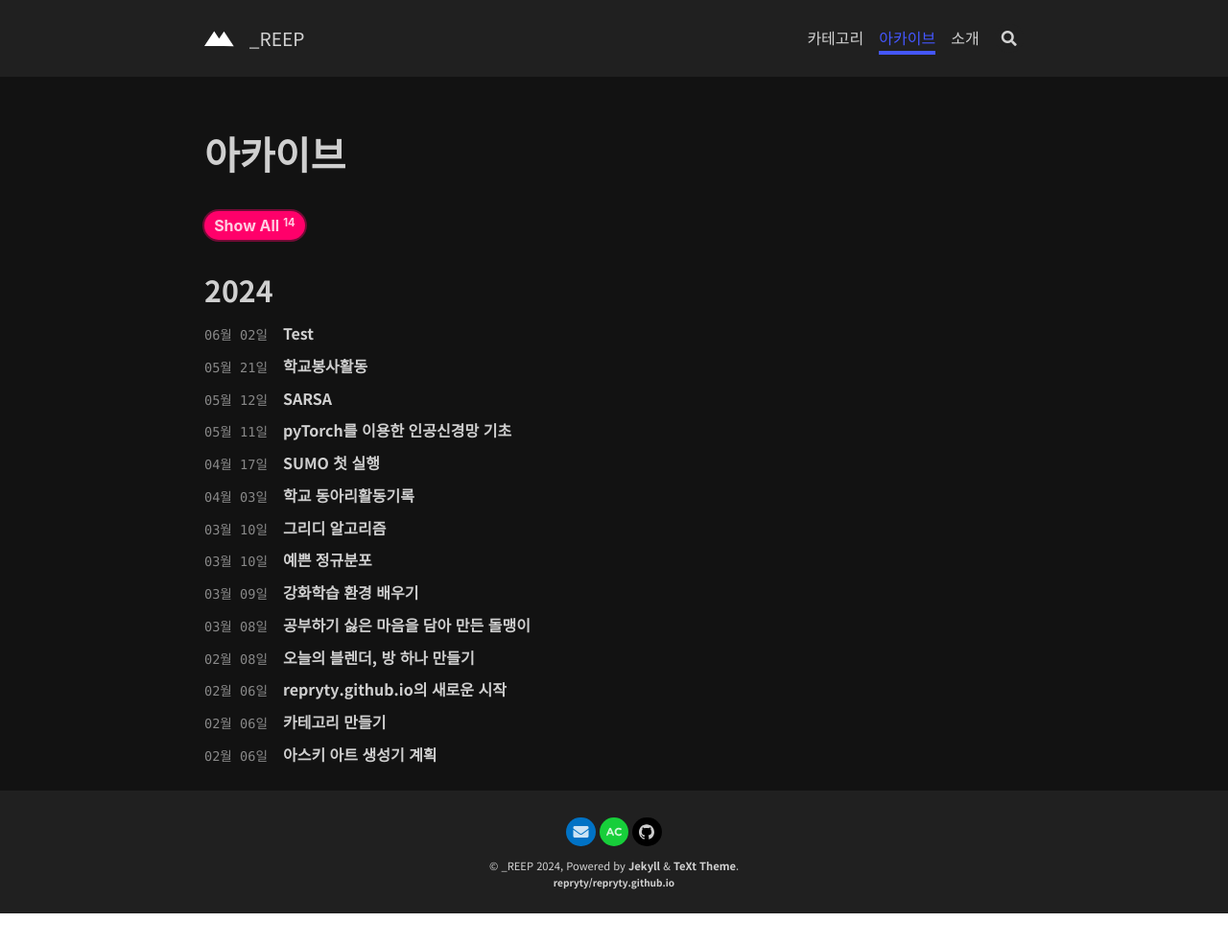
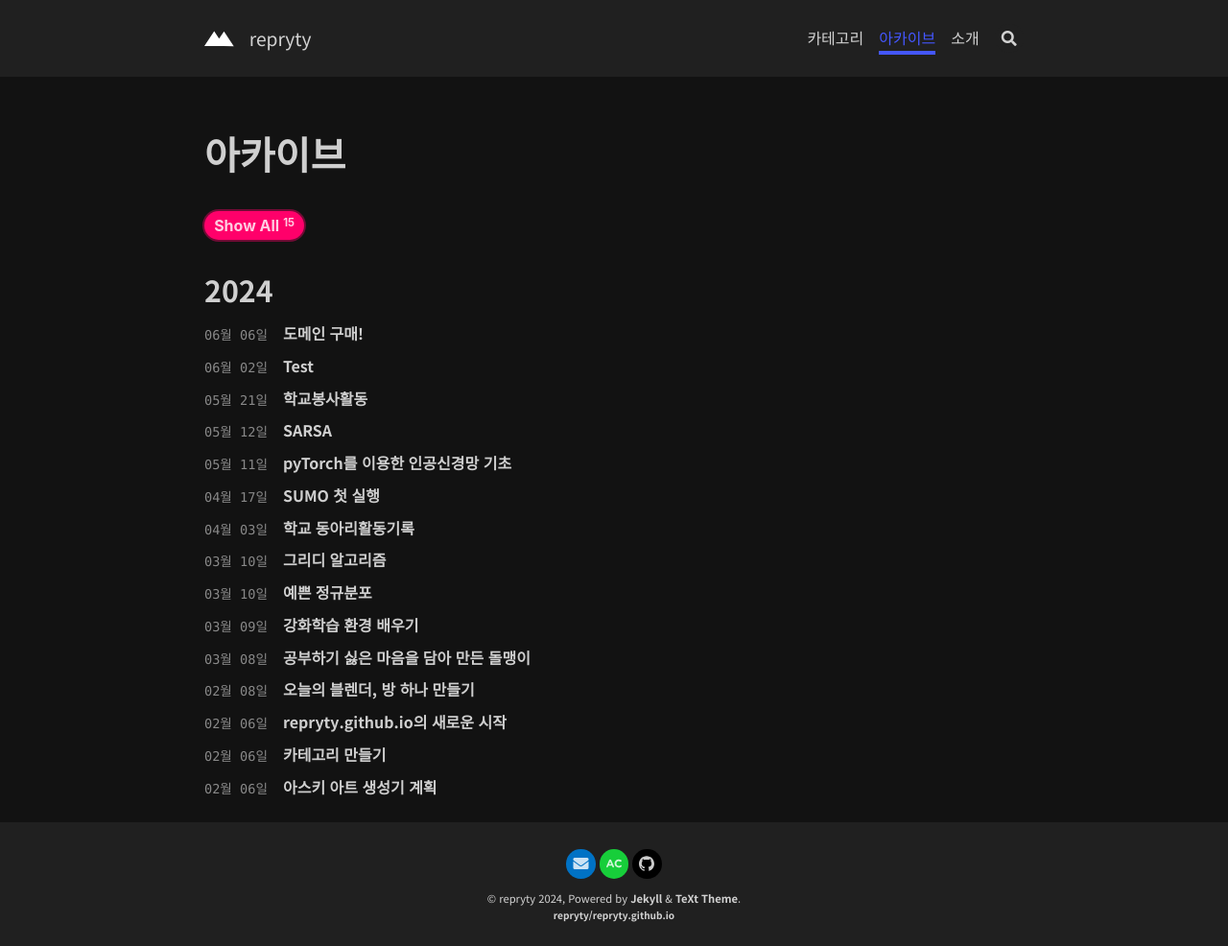
Before and after one commit to repryty/repryty.github.io, a Jekyll site: the page built from archive.html, in a window 1280 px wide. Shown: the whole page at 96% size. Built offline with Jekyll 4.4.1, drawn with Linux system fonts in a browser that asks for light colours; nearby versions of some CDN libraries; before the commit the page ends 952 px from its top, so only the background shows below that.

Commit message:
new domain

```diff
--- a/_config.yml
+++ b/_config.yml
@@ -18,11 +18,11 @@
 ##############################
 text_skin: dark # "default" (default), "dark", "forest", "ocean", "chocolate", "orange"
 highlight_theme: tomorrow-night # "default" (default), "tomorrow", "tomorrow-night", "tomorrow-night-eighties", "tomorrow-night-blue", "tomorrow-night-bright"
-url     : repryty.github.io # the base hostname & protocol for your site e.g. https://www.someone.com
+url     : https://repryty.dev # the base hostname & protocol for your site e.g. https://www.someone.com
 baseurl : # does not include hostname
-title   : _REEP
+title   : repryty
 description: > # this means to ignore newlines until "Language & timezone"
-  The site of _REEP
+  The site of repryty
 
 
 ## => Language and Timezone
@@ -36,7 +36,7 @@ timezone: Asia/Seoul # see https://en.wikipedia.org/wiki/List_of_tz_database_tim
 author:
   type      : person # "person" (default), "organization"
   name      : REEP
-  url       : repryty.github.io
+  url       : repryty.dev
   avatar    : /asset/images/logo/REEPSTORE_LOGO.png # path or url of avatar image (square)
   bio       : I am an amazing person.
   email     : truetree1212@naver.com
@@ -57,7 +57,7 @@ author:
 ## => GitHub Repository (if the site is hosted by GitHub)
 ##############################
 repository: repryty/repryty.github.io/
-repository_tree: master
+repository_tree: main
 
 
 ## => Paths
--- /dev/null
+++ b/_posts/2024-06-06-1.md
@@ -0,0 +1,7 @@
+---
+title: 도메인 구매!
+excerpt: 'https://repryty.dev'
+categories: Others
+---
+
+https://repryty.github.io => https:repryty.dev
```
